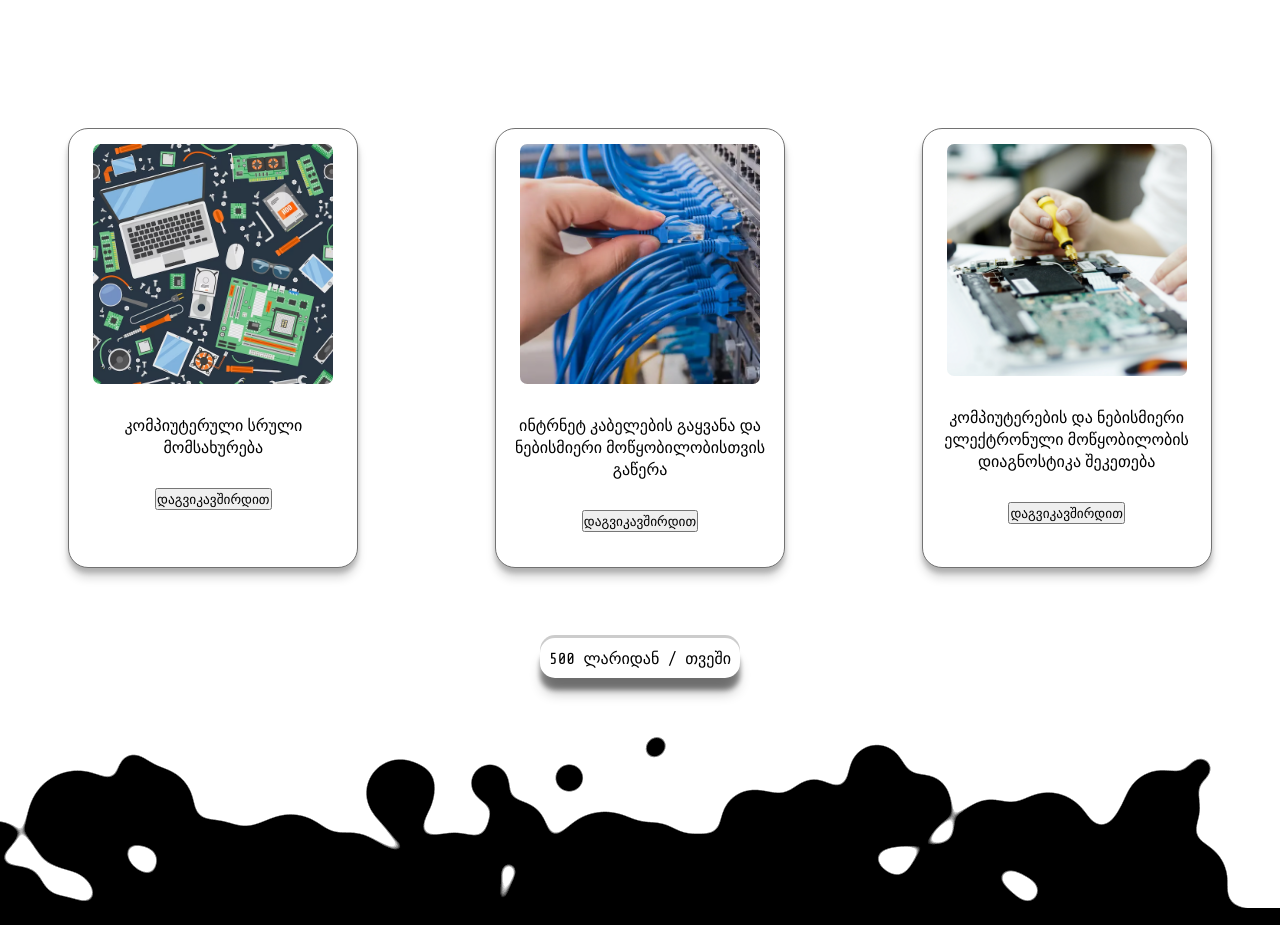
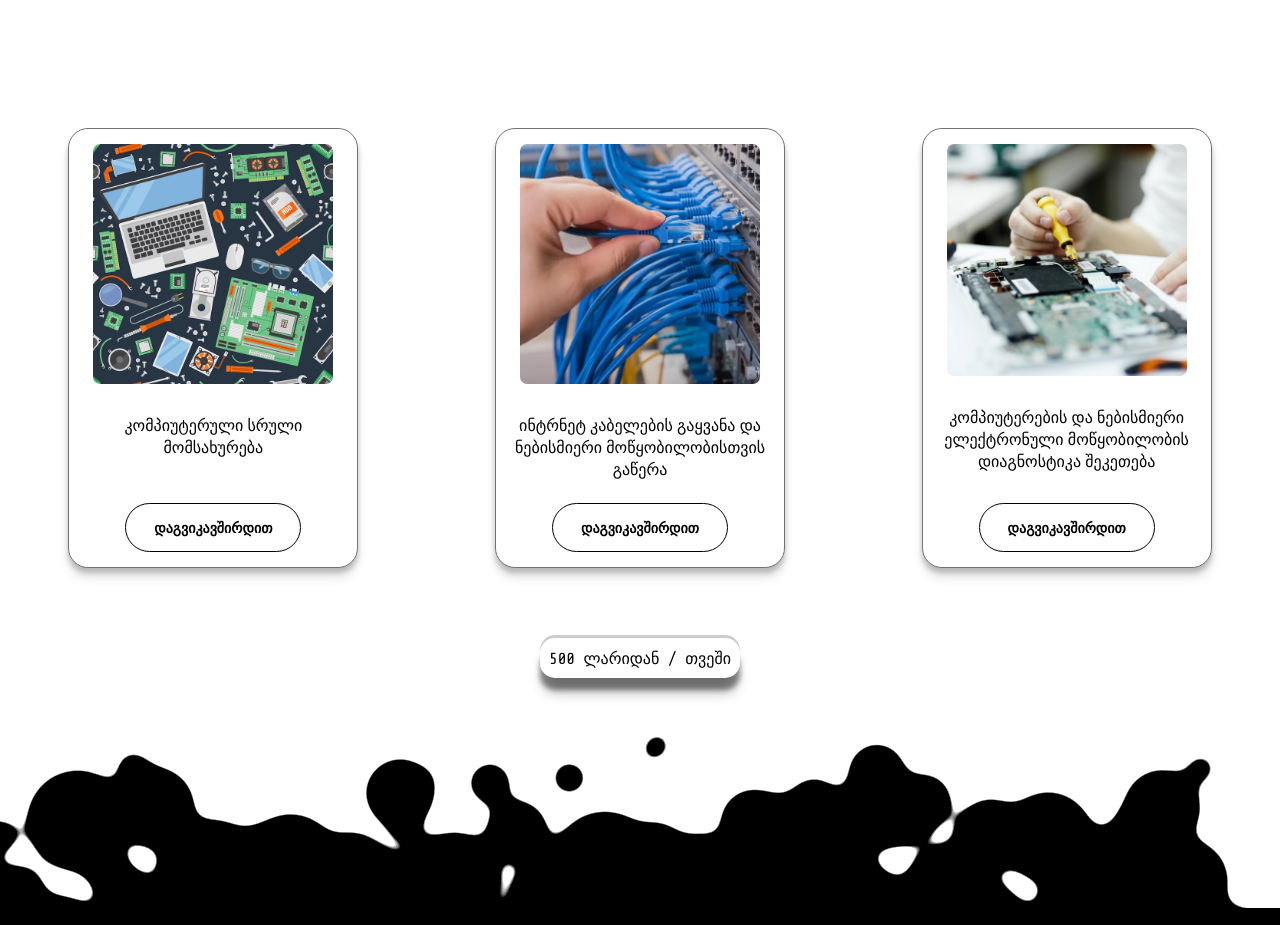
Before and after one commit to Guram12/Techsupp, a React (Vite) app: page /services/it in a window 1280 px wide. Shown: the part 904-1829 px from the top of the page. Built offline with nearby package versions, Linux system fonts and the light colour scheme; a web font is replaced by a local one.

Commit message:
finished it page

```diff
--- a/src/components/pages/ItPage.jsx
+++ b/src/components/pages/ItPage.jsx
@@ -86,8 +86,9 @@ export default function ItPage({ isDarkmodeOn, handle_context_change }) {
         </section>
       </div>
       <div className="it_card_container" ref={ref} >
+        {/* 1 card container  */}
         <motion.div
-          className={`it_child_card_container ${isDarkmodeOn? "it_card_dark" : "it_card_light"}`}
+          className={`it_child_card_container ${isDarkmodeOn ? "it_card_dark" : "it_card_light"}`}
           initial={initial}
           animate={control_first}
           whileHover={{
@@ -95,17 +96,22 @@ export default function ItPage({ isDarkmodeOn, handle_context_change }) {
             boxShadow: "0px 10px 20px rgba(0,0,0,0.2)"
           }}>
           <img src={computer_service} alt="it service image" className="it_image_dard" />
-          <p className="it_catd_paragraph" >კომპიუტერული სრული მომსახურება</p>
+
+          <div className="it_card_text_button" >
+            <p className={`it_catd_paragraph  ${isDarkmodeOn ? "it_catd_paragraph_dark" : "it_catd_paragraph_whit"}`} >
+              კომპიუტერული სრული მომსახურება</p>
             <button
               onClick={() => handleButtonClick('კომპიუტერული სრული მომსახურება')}
-            className="view-details-btn" >
+              className={`${isDarkmodeOn ? "contact_us_button" : "contact_us_button_dark"}`}>
               დაგვიკავშირდით
             </button>
+          </div>
+
         </motion.div>
 
-        {/* card containers  */}
+        {/* 2 card container  */}
         <motion.div
-          className={`it_child_card_container ${isDarkmodeOn? "it_card_dark" : "it_card_light"}`}
+          className={`it_child_card_container ${isDarkmodeOn ? "it_card_dark" : "it_card_light"}`}
           initial={initial}
           animate={control_second}
           whileHover={{
@@ -113,15 +119,22 @@ export default function ItPage({ isDarkmodeOn, handle_context_change }) {
             boxShadow: "0px 10px 20px rgba(0,0,0,0.2)"
           }}>
           <img src={internet_cabel} alt="it service image" className="it_image_dard" />
-          <p className="it_catd_paragraph">ინტრნეტ კაბელების გაყვანა და ნებისმიერი მოწყობილობისთვის გაწერა</p>
+
+          <div className="it_card_text_button" >
+            <p className={`it_catd_paragraph  ${isDarkmodeOn ? "it_catd_paragraph_dark" : "it_catd_paragraph_whit"}`} >
+              ინტრნეტ კაბელების გაყვანა და ნებისმიერი მოწყობილობისთვის გაწერა</p>
             <button
               onClick={() => handleButtonClick('hardware და sofrware მომსახურება')}
-            className="view-details-btn">
+              className={`${isDarkmodeOn ? "contact_us_button" : "contact_us_button_dark"}`}>
               დაგვიკავშირდით
             </button>
+          </div>
+
         </motion.div>
+
+        {/* 3 card container  */}
         <motion.div
-          className={`it_child_card_container ${isDarkmodeOn? "it_card_dark" : "it_card_light"}`}
+          className={`it_child_card_container ${isDarkmodeOn ? "it_card_dark" : "it_card_light"}`}
           initial={initial}
           animate={control_third}
           whileHover={{
@@ -130,15 +143,20 @@ export default function ItPage({ isDarkmodeOn, handle_context_change }) {
           }}
         >
           <img src={computer_repair} alt="it service image" className="it_image_dard" />
-          <p className="it_catd_paragraph">კომპიუტერების და ნებისმიერი ელექტრონული მოწყობილობის დიაგნოსტიკა შეკეთება</p>
+
+          <div className="it_card_text_button" >
+            <p className={`it_catd_paragraph  ${isDarkmodeOn ? "it_catd_paragraph_dark" : "it_catd_paragraph_whit"}`}>
+              კომპიუტერების და ნებისმიერი ელექტრონული მოწყობილობის დიაგნოსტიკა შეკეთება</p>
             <button
               onClick={() => handleButtonClick('ელექტრონული მოწყობილობების დიაგნოსტიკა')}
-            className="view-details-btn">
+              className={`${isDarkmodeOn ? "contact_us_button" : "contact_us_button_dark"}`}>
               დაგვიკავშირდით
             </button>
+          </div>
+
         </motion.div>
         <div className="it_price_container" >
-          <motion.div className="it_child_price"
+          <motion.div className={`${!isDarkmodeOn?  "it_child_price_dark" : "it_child_price" }`}
             animate={control_price}
             initial={initial}>
             500 ლარიდან / თვეში</motion.div>
--- a/src/components/styles/ITPage.css
+++ b/src/components/styles/ITPage.css
@@ -76,7 +76,7 @@
   height: 440px;
   border-radius: 20px;
   border: 1px solid rgb(114, 114, 114);
-  box-shadow: rgba(0, 0, 0, 0.2) 0px 5px 5px, rgba(0, 0, 0, 0.15) 0px 10px 10px;
+  box-shadow: rgba(0, 0, 0, 0.2) 0px 5px 5px, rgba(99, 83, 83, 0.15) 0px 10px 10px;
   display: flex;
   justify-content: flex-start;
   flex-direction: column;
@@ -86,13 +86,13 @@
   transition: transform 0.5s;
 }
 
-.it_card_dark{
+.it_card_dark {
   background-color: rgb(255, 255, 255);
 
 }
 
-.it_card_light{
-  background-color: aliceblue;
+.it_card_light {
+  background-color: rgb(0, 0, 0);
 
 }
 
@@ -104,12 +104,25 @@
   left: 0;
   width: 100%;
   height: 100%;
-  pointer-events: none; /* Allow hover events to pass through */
+  pointer-events: none;
+  /* Allow hover events to pass through */
   transition: opacity 0.5s;
+
 }
+
 .it_child_card_container:hover .it_child_card_container::before {
   opacity: 1;
 }
+
+.it_card_text_button {
+  display: flex;
+  justify-content: space-between;
+  flex-direction: column;
+  align-items: center;
+  height: 200px;
+}
+
+
 .it_image_dard {
   width: 240px;
   border-radius: 3%;
@@ -119,6 +132,19 @@
   max-width: 290px;
   text-align: center;
 }
+
+.it_catd_paragraph_dark {
+  color: black;
+
+}
+
+.it_catd_paragraph_whit {
+  color: white;
+
+}
+
+
+
 
 .it_price_container {
   width: 100%;
@@ -141,12 +167,84 @@
   border-radius: 15px;
 }
 
+.it_child_price_dark {
+  display: flex;
+  justify-content: center;
+  align-items: center;
+  width: 200px;
+  height: 40px;
+  color: white;
+  background-color: rgb(0, 0, 0);
+  box-shadow: rgba(255, 255, 255, 0.87) 0px 3px 2px,
+    rgba(172, 172, 172, 0.3) 0px 1px 3px -3px, rgba(153, 153, 153, 0.2) 0px -3px 0px;
+  border-radius: 15px;
+  border: 1px solid rgb(122, 122, 122);
+}
+
+/* ================================================= cadr dagvicavshirdi button styles =============================================== */
+
+.contact_us_button {
+  background-color: white;
+  color: black;
+  border-radius: 10em;
+  font-size: 14px;
+  font-weight: 600;
+  padding: 1em 2em;
+  cursor: pointer;
+  transition: all 0.3s ease-in-out;
+  border: 1px solid black;
+  box-shadow: 0 0 0 0 black;
+}
+
+.contact_us_button:hover {
+  transform: translateY(-4px) translateX(-2px);
+  box-shadow: 2px 5px 0 0 black;
+}
+
+.contact_us_button:active {
+  transform: translateY(2px) translateX(1px);
+  box-shadow: 0 0 0 0 black;
+}
+
+.contact_us_button_dark {
+  background-color: rgb(0, 0, 0);
+  color: rgb(255, 255, 255);
+  border-radius: 10em;
+  font-size: 14px;
+  font-weight: 600;
+  padding: 1em 2em;
+  cursor: pointer;
+  transition: all 0.3s ease-in-out;
+  border: 1px solid rgb(85, 85, 85);
+  box-shadow: 0 0 0 0 rgb(255, 255, 255);
+}
+
+
+.contact_us_button_dark:hover {
+  transform: translateY(-4px) translateX(-2px);
+  box-shadow: 2px 5px 0 0 rgb(255, 255, 255);
+}
+
+.contact_us_button_dark:active {
+  transform: translateY(2px) translateX(1px);
+  box-shadow: 0 0 0 0 rgb(255, 255, 255);
+}
+
+
+/* =================================================================================================================== */
+
+
+
+
+
 @media screen and (max-width: 500px) {
   .it_child_title_container {
     width: 80%;
     font-size: 14px;
-    display: block;  /* Ensuring it's not hidden */
-    opacity: 1;      /* Making sure it's fully visible */
+    display: block;
+    /* Ensuring it's not hidden */
+    opacity: 1;
+    /* Making sure it's fully visible */
     width: auto;
     display: flex;
     justify-content: center;
@@ -154,14 +252,16 @@
     padding: 10px;
   }
 
-  .it_paragraph{
+  .it_paragraph {
     width: 320px;
   }
-  .it_card_container{
+
+  .it_card_container {
 
     height: 1900px;
   }
-  .sheet_image{
+
+  .sheet_image {
     margin-top: 200px;
   }
 }
```
Lines whose indentation alone changed are shown as unchanged.
